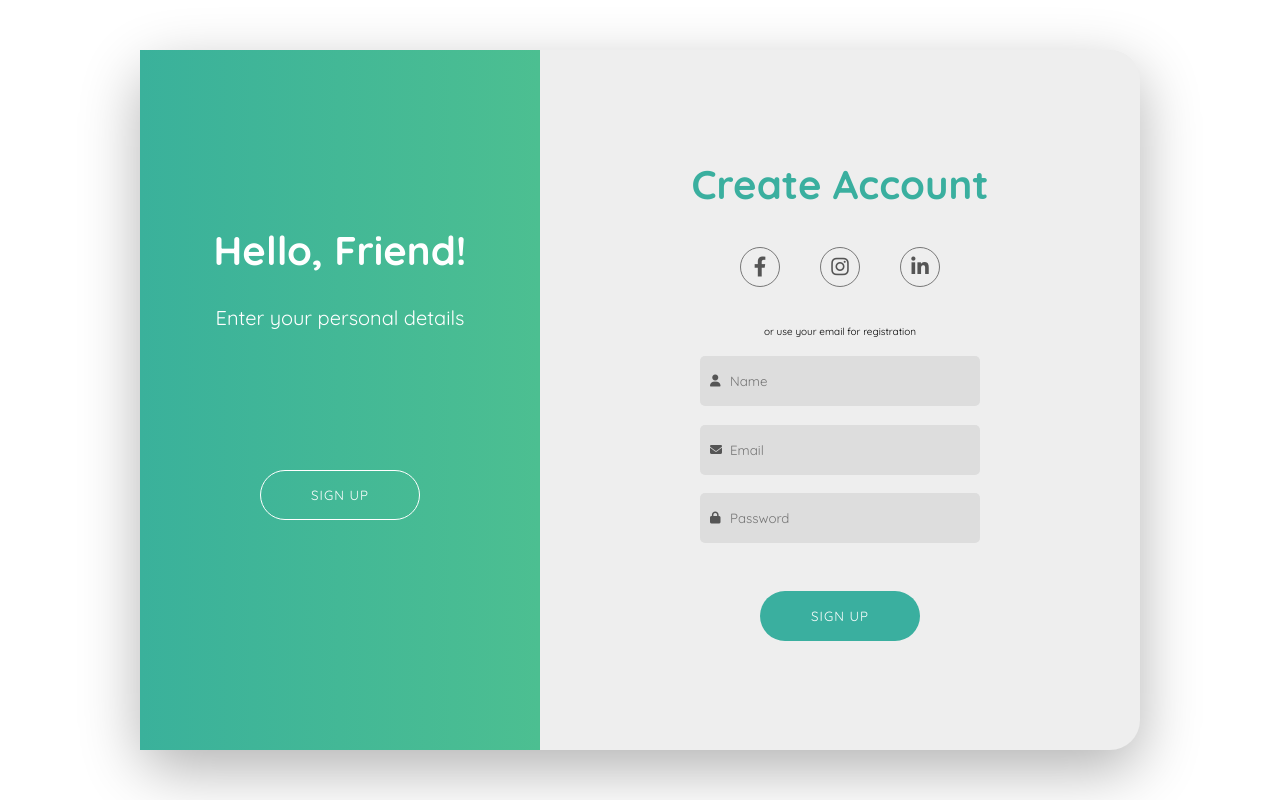
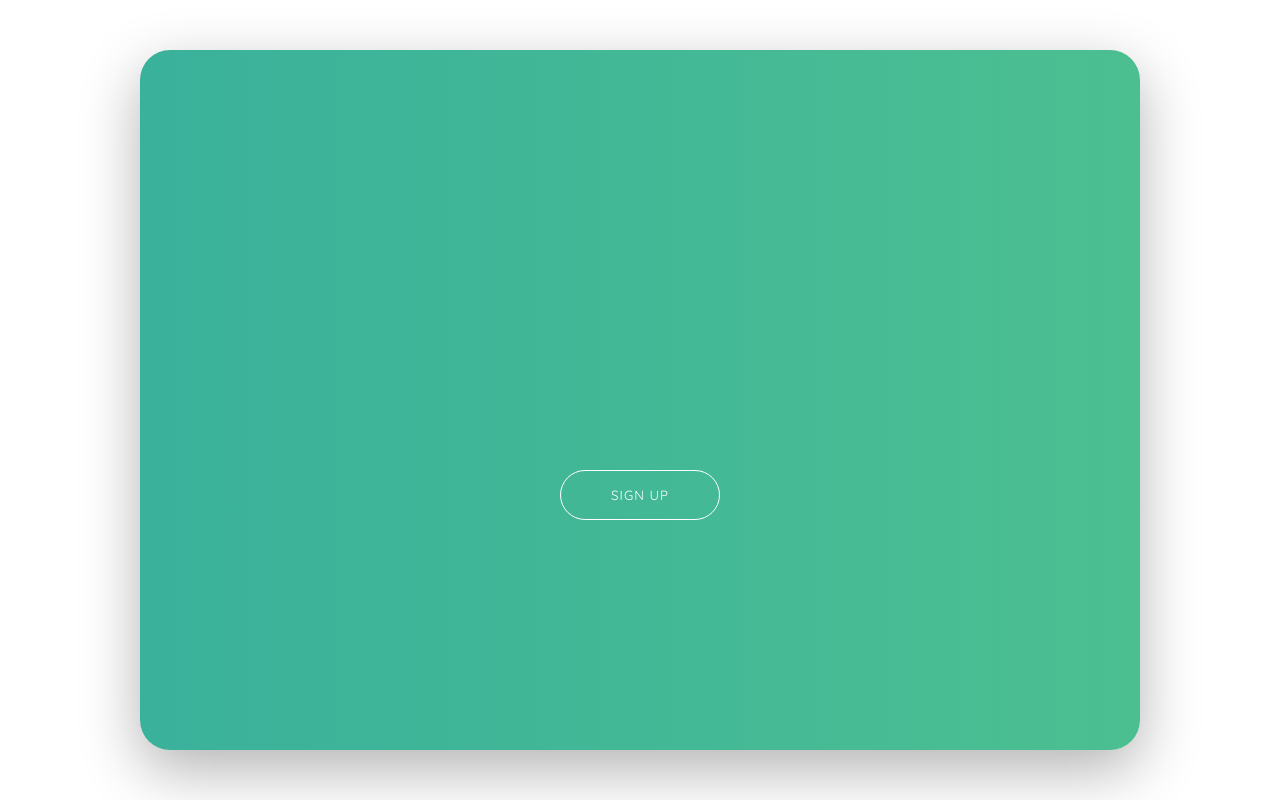
Before and after one commit to janabdullahi/javascript-practice, a plain HTML site: page signUpForm/index.html in a window 1280 px wide. Drawn offline with Linux system fonts and the light colour scheme.

Commit message:
hide sign up form

```diff
--- a/signUpForm/style.css
+++ b/signUpForm/style.css
@@ -26,12 +26,13 @@ html {
     border-radius: 3rem;
     box-shadow: 0 2rem 6rem rgba(0, 0, 0, 0.3);
     position: relative;
+    overflow: hidden;
 }
 
 .banner {
     position: absolute;
     top: 25%;
-    left: 5rem;
+    left: -30rem;
     text-align: center;
     color: #fff;
     width: 30rem;
@@ -48,13 +49,14 @@ html {
 }
 
 .green-bg {
-    width: 40%;
+    width: 100%;
     height: 100%;
     background: linear-gradient(to right, #3ab19b, #4cbf91);
     position: absolute;
     top: 0;
     left: 0;
     color: #fff;
+    z-index: 50;
 }
 
 .green-bg button {
@@ -79,7 +81,7 @@ html {
     width: 60rem;
     height: 100%;
     top: 0;
-    left: 40rem;
+    left: 0rem;
     display: flex;
     flex-direction: column;
     justify-content: space-around;
```
